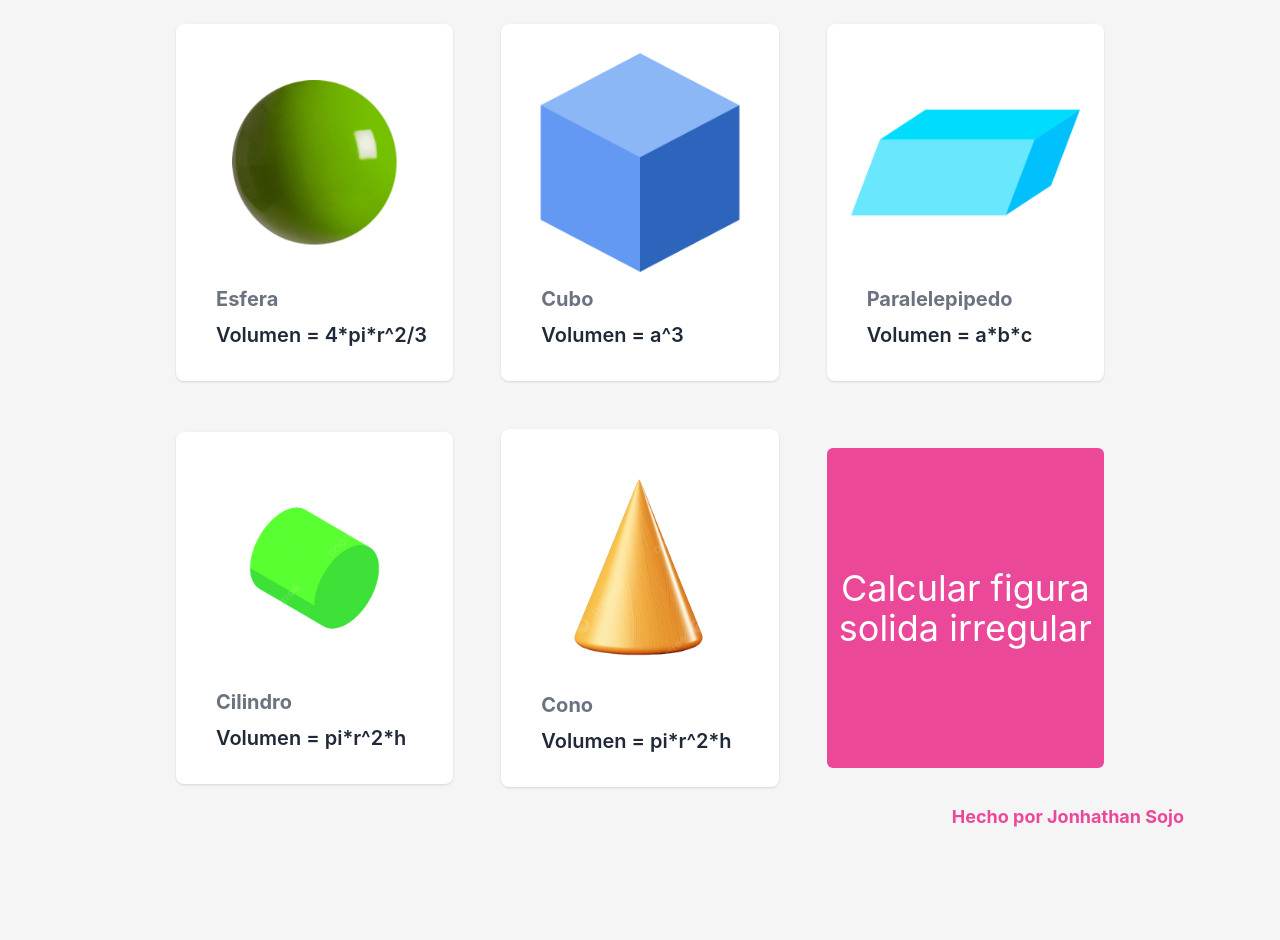
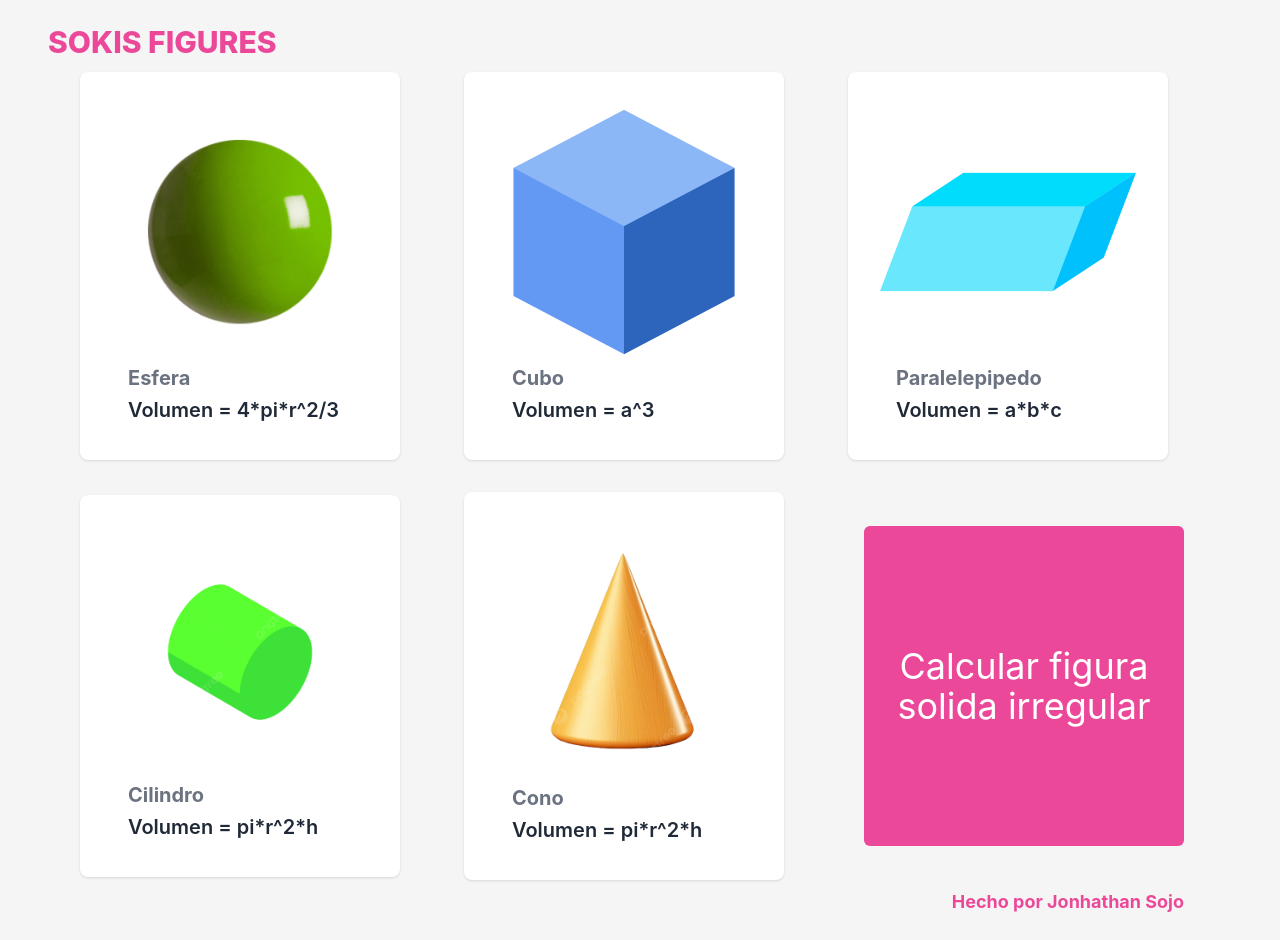
Before and after one commit to sojoko/sokis-figures, a React (Create React App) app: page /solidas in a window 1280 px wide. Before the commit the page ends 855 px from the top, so only its background shows below. Built offline with nearby package versions, Linux system fonts and the light colour scheme.

Commit message:
flats figures

```diff
--- a/src/components/FigureContainer.jsx
+++ b/src/components/FigureContainer.jsx
@@ -73,12 +73,12 @@ function FirgureContainer() {
   }
 
   return (
-    <div className="grid grid-cols-1 sm:grid-cols-3 gap-2  lg:gap-12 p-4 lg:mx-40 mt-2">
+    <div className="grid grid-cols-1 sm:grid-cols-3 gap-2 lg:gap-8 p-2 lg:mx-34 mt-1">
       {figures.map((figure, index) => (
-        <div key={index} className="flex items-center justify-center mb-2 lg:mb-0">
+        <div key={index} className="flex items-center justify-center mb-2 lg:mb-0 lg:mr-8">
           <div className="mx-auto px-15">
             <div
-              className="max-w-xs cursor-pointer rounded-lg bg-white p-6 shadow duration-150 hover:scale-105 hover:shadow-md"
+              className="max-w-xs cursor-pointer rounded-lg bg-white p-8 shadow duration-150 hover:scale-105 hover:shadow-md"
               onClick={() => handleOpenModal(figure)}
             >
               <img
@@ -86,8 +86,8 @@ function FirgureContainer() {
                 src={figure.img}
                 alt={figure.name}
               />
-              <p className="my-2 pl-4 font-bold text-gray-500 text-xl">{figure.name}</p>
-              <p className="mb-2 ml-4 text-xl font-semibold text-gray-800">{figure.formula}</p>
+              <p className="my-1 pl-4 font-bold text-gray-500 text-xl">{figure.name}</p>
+              <p className="mb-1 ml-4 text-xl font-semibold text-gray-800">{figure.formula}</p>
             </div>
           </div>
         </div>
--- a/src/components/FigureContainerFlats.jsx
+++ b/src/components/FigureContainerFlats.jsx
@@ -92,12 +92,12 @@ function FirgureContainerFlats() {
   }
 
   return (
-    <div className="grid grid-cols-1 sm:grid-cols-4 gap-2  lg:gap-10 p-4 lg:mx-40 mt-2">
+    <div className="grid grid-cols-1 sm:grid-cols-4 gap-2  lg:gap-10 p-2 lg:mx-34 mt-2">
       {figures.map((figure, index) => (
         <div key={index} className="flex items-center justify-center mb-2 lg:mb-0">
           <div className="mx-auto px-15">
             <div
-              className="max-w-xs cursor-pointer rounded-lg bg-white p-6 shadow duration-150 hover:scale-105 hover:shadow-md"
+              className="max-w-xs cursor-pointer rounded-lg bg-white p-4 shadow duration-150 hover:scale-105 hover:shadow-md"
               onClick={() => handleOpenModal(figure)}
             >
               <img
--- a/src/components/Footer.jsx
+++ b/src/components/Footer.jsx
@@ -1,5 +1,3 @@
-import React, { useState } from 'react';
-
 
 function Footer() {
 
--- /dev/null
+++ b/src/components/Header.jsx
@@ -0,0 +1,16 @@
+
+function Header() {
+
+  return (
+
+  <div className='flex w-full justify-center lg:justify-start items-start'>
+    <a href="../">
+      <p className='mt-6 lg:ml-12 lg:mr-24 text-pink-500 text-3xl font-extrabold'>SOKIS FIGURES</p>
+    </a>
+  </div>
+
+
+  );
+}
+
+export { Header };
--- a/src/layouts/FiguresFlats.jsx
+++ b/src/layouts/FiguresFlats.jsx
@@ -1,6 +1,7 @@
-import React, { useState } from 'react';
+import React from 'react';
 import { Footer } from '../components/Footer';
 import { FirgureContainerFlats } from '../components/FigureContainerFlats';
+import { Header } from '../components/Header';
 
 
 
@@ -9,6 +10,7 @@ function FiguresFlats() {
   return (
   <React.Fragment>
     <div className='min-h-screen min-w-screen flex items-center flex-col justify-between'>
+      <Header className="" />
       <FirgureContainerFlats />
       <Footer className="" />
 
--- a/src/layouts/FiguresSolid.jsx
+++ b/src/layouts/FiguresSolid.jsx
@@ -1,6 +1,7 @@
-import React, { useState } from 'react';
+import React from 'react';
 import { Footer } from '../components/Footer';
 import { FirgureContainer } from '../components/FigureContainer';
+import { Header } from '../components/Header';
 
 
 
@@ -9,6 +10,7 @@ function FiguresSolid() {
   return (
   <React.Fragment>
     <div className='min-h-screen min-w-screen flex items-center flex-col justify-between'>
+      <Header/>
       <FirgureContainer />
       <Footer className="" />
 
--- a/src/layouts/Index.jsx
+++ b/src/layouts/Index.jsx
@@ -1,7 +1,8 @@
 import React, { useState } from 'react';
 import { Footer } from '../components/Footer';
-import { FirgureContainer } from '../components/FigureContainer';
 import { FirgureSelecter } from '../components/FigureSelecter';
+import { Header } from '../components/Header';
+
 
 
 function Index() {
@@ -9,6 +10,7 @@ function Index() {
   return (
   <React.Fragment>
     <div className='min-h-screen min-w-screen flex items-center flex-col justify-between'>
+      <Header className="" />
       <FirgureSelecter />
       <Footer className="" />
 
```
